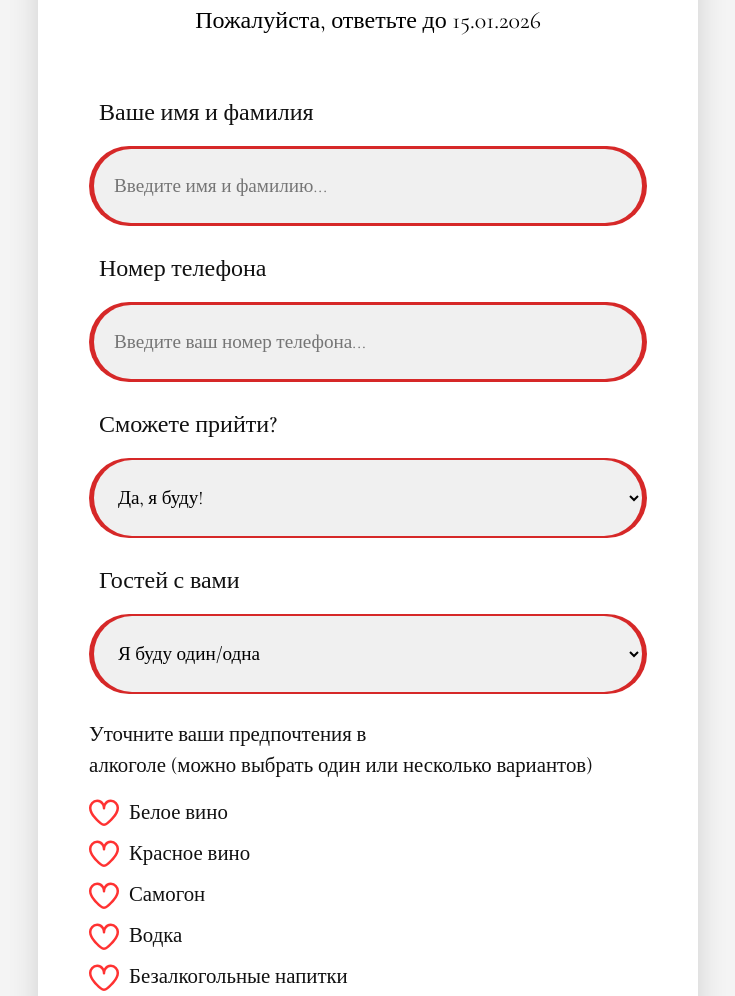
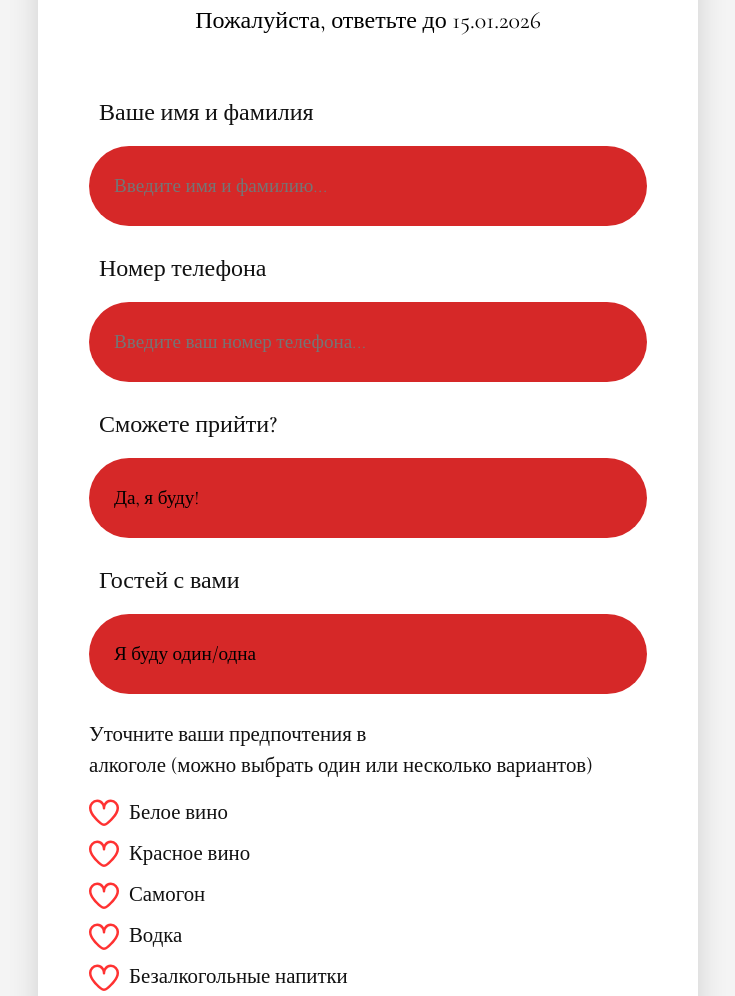
Before and after one commit to rixhnnn/-------_----_------, a plain HTML site: page index.html in a window 1280 px wide. Shown: the part 6849-7845 px from the top of the page, without its empty margins (272-1007 px from the left). Drawn offline with nearby package versions, Linux system fonts and the light colour scheme.

Commit message:
Отредактировал select

```diff
--- a/style.css
+++ b/style.css
@@ -793,6 +793,10 @@
             transition: box-shadow 0.3s;
             transition: box-shadow 0.3s, -webkit-box-shadow 0.3s;
             font-size: 1.2rem;
+            -webkit-appearance: none;
+            appearance: none;
+            border: none;
+            background: transparent;
         }
 
 
```
Lines whose indentation alone changed are shown as unchanged.
